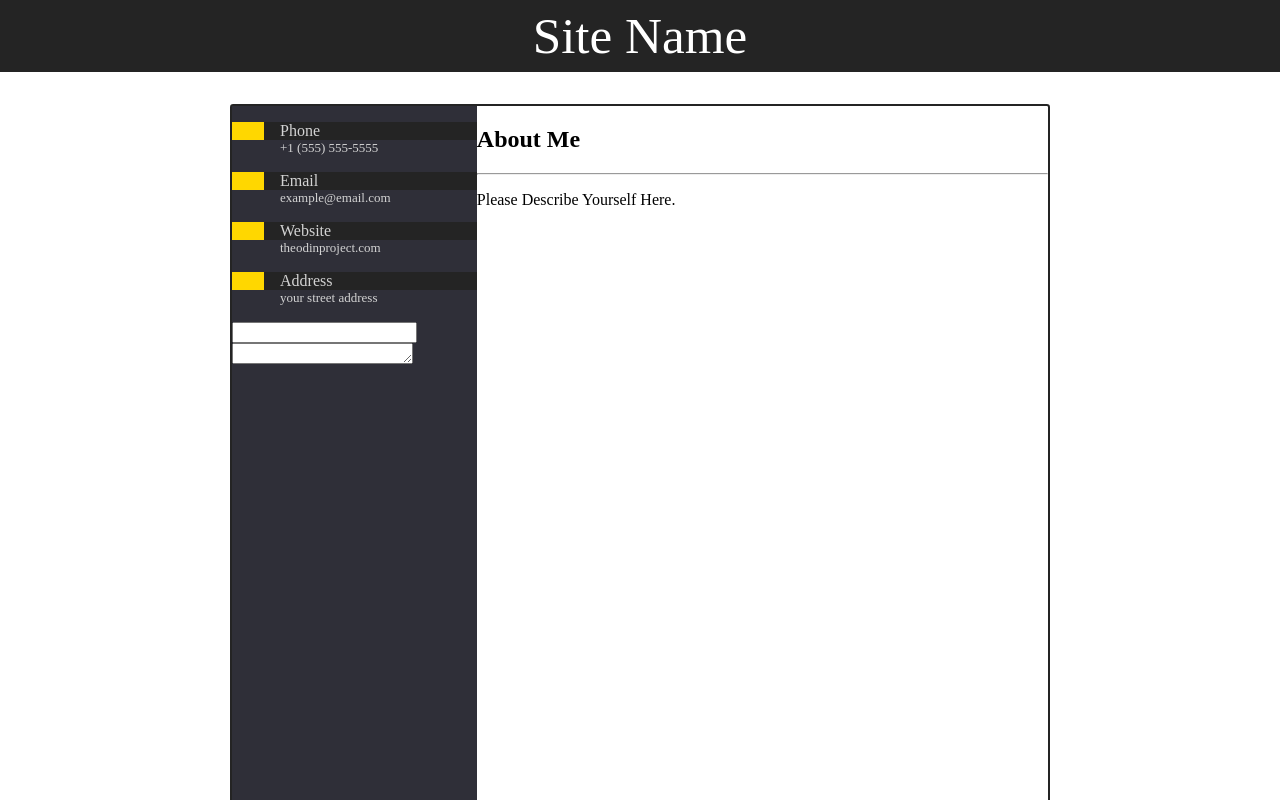
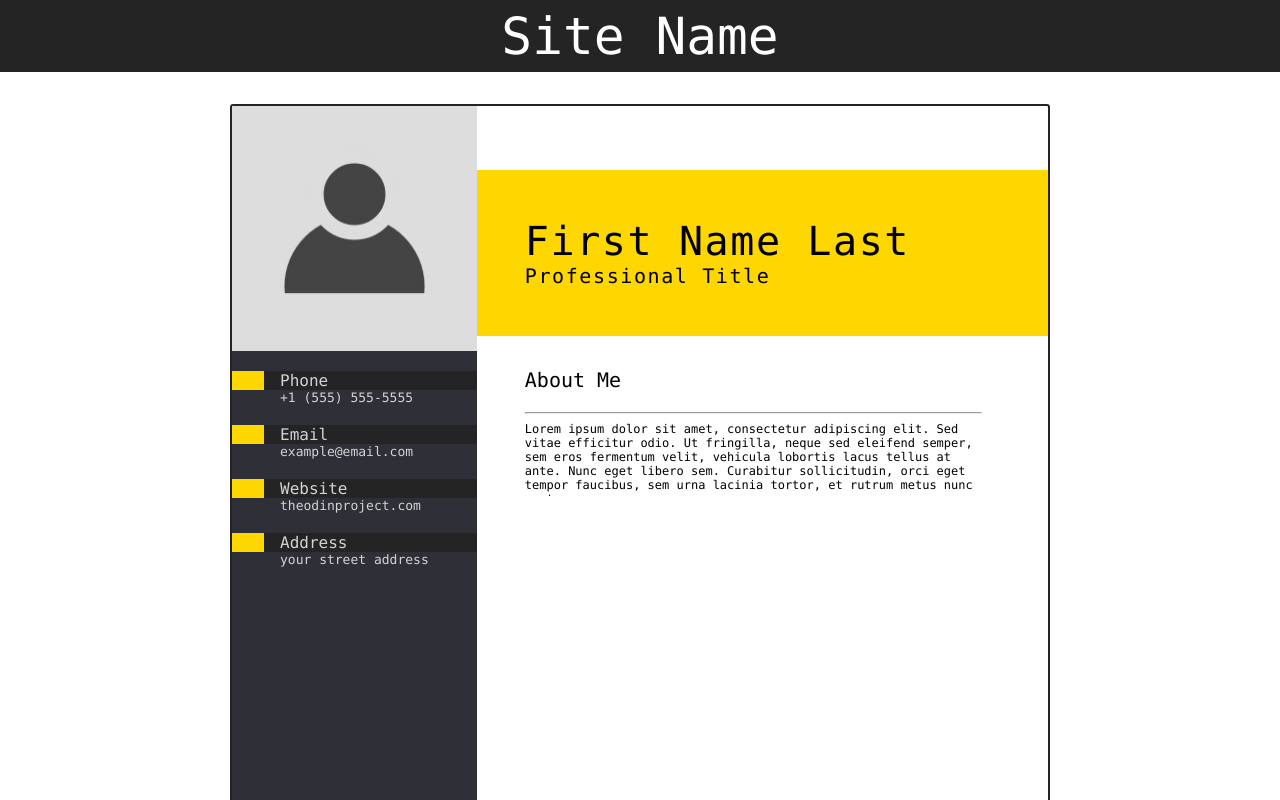
Before and after one commit to harold-mims/cv-builder, a React (Vite) app: page / in a window 1280 px wide. Shown: the top 800 px of the page. Built offline with nearby package versions, Linux system fonts and the light colour scheme.

Commit message:
Added Custom Photo Changer

```diff
--- a/src/components/aboutMe.jsx
+++ b/src/components/aboutMe.jsx
@@ -1,16 +1,19 @@
 import { Component } from "react";
+import { SectionHeader } from "./boilerplate";
+import { MultilineEditable } from "./editableComponent";
 
 class AboutMe extends Component {
-    render() {
-        return(
-            <div className="aboutMe">
-                <h2>About Me</h2>
-                <hr></hr>
-                <p className="aboutMeText" contentEditable="true">Please Describe Yourself Here.</p>
-            </div>
-        );
-    }
-
+  render() {
+    return (
+      <div className="aboutMe">
+        <SectionHeader className="aboutMeHeader" defaultValue="About Me" />
+        <MultilineEditable
+          className="aboutMeText"
+          defaultValue="Lorem ipsum dolor sit amet, consectetur adipiscing elit. Sed vitae efficitur odio. Ut fringilla, neque sed eleifend semper, sem eros fermentum velit, vehicula lobortis lacus tellus at ante. Nunc eget libero sem. Curabitur sollicitudin, orci eget tempor faucibus, sem urna lacinia tortor, et rutrum metus nunc eget magna."
+        />
+      </div>
+    );
+  }
 }
 
 export default AboutMe;
--- a/src/components/boilerplate.jsx
+++ b/src/components/boilerplate.jsx
@@ -12,4 +12,16 @@ function Footer() {
 
 }
 
-export {Navbar, Footer}
+// eslint-disable-next-line react/prop-types
+function SectionHeader({className, defaultValue = "Section Header"}) {
+    return (
+        <>
+            <p className={"sectionHeader " + className}>
+            {defaultValue}
+            </p>
+            <hr className="sectionHR"></hr>
+        </>
+    );
+}
+
+export {Navbar, Footer, SectionHeader}
--- a/src/components/contactInfo.jsx
+++ b/src/components/contactInfo.jsx
@@ -1,4 +1,5 @@
 import { Component } from "react";
+import { MultilineEditable } from "./editableComponent";
 
 class ContactInfo extends Component {
     constructor(props) {
@@ -14,7 +15,7 @@ class ContactInfo extends Component {
                     <div className="contactAccent"></div>
                     <p className="contactMethod">{contactMethod}</p>
                 </div>
-                <p className="contactInfo" contentEditable>{defaultValue}</p>
+                <MultilineEditable className="contactInfo" defaultValue={defaultValue} />
             </div>
         );
     }
--- a/src/components/cv.jsx
+++ b/src/components/cv.jsx
@@ -1,19 +1,28 @@
 import AboutMe from "./aboutMe";
 import ContactInfo from "./contactInfo";
-import { InlineEditable, MultilineEditable, } from "./editableComponent";
+import NameTitle from "./nameTitle";
+import { ChangableImage } from "./editableComponent";
 
 export default function Cv() {
   return (
     <div className="cv-wrapper">
       <div className="cvLeftColumn">
-        <ContactInfo contactMethod="Phone" defaultValue="+1 (555) 555-5555" />
-        <ContactInfo contactMethod="Email" defaultValue="example@email.com" />
-        <ContactInfo contactMethod="Website" defaultValue="theodinproject.com" />
-        <ContactInfo contactMethod="Address" defaultValue="your street address" />
-        <InlineEditable />
-        <MultilineEditable />
+        <ChangableImage src="../../public/placeholder_icon.jpg" />
+        <div className="contactWrapper">
+          <ContactInfo contactMethod="Phone" defaultValue="+1 (555) 555-5555" />
+          <ContactInfo contactMethod="Email" defaultValue="example@email.com" />
+          <ContactInfo
+            contactMethod="Website"
+            defaultValue="theodinproject.com"
+          />
+          <ContactInfo
+            contactMethod="Address"
+            defaultValue="your street address"
+          />
+        </div>
       </div>
       <div className="cvRightColumn">
+        <NameTitle />
         <AboutMe />
       </div>
     </div>
--- a/src/components/editableComponent.jsx
+++ b/src/components/editableComponent.jsx
@@ -1,6 +1,5 @@
 import { Component } from "react";
 
-// https://www.emgoto.com/react-inline-edit/
 // https://www.freepik.com/free-psd/clean-modern-resume-cv-template_14721872.htm#query=cv%20template&position=0&from_view=keyword&track=ais
 
 class InlineEditable extends Component {
@@ -8,31 +7,29 @@ class InlineEditable extends Component {
     super(props);
 
     this.state = {
-            textValuealue: '',
+      textValue: "",
     };
   }
 
   onEdit = (e) => {
-        this.setState ({
-            textValue: e.target.value
-
+    this.setState({
+      textValue: e.target.value,
     });
-        console.log(e)
-    }
+  };
 
   render() {
     // eslint-disable-next-line react/prop-types
-        const {textValue} = this.props;
+    const { defaultValue, textValue, className } = this.props;
 
-        return(
+    return (
       <input
-                className="inlineEditable"
+        className={"inlineEditable " + className}
         onChange={this.onEdit}
         value={textValue}
+        placeholder={defaultValue}
       />
     );
   }
-
 }
 
 class MultilineEditable extends Component {
@@ -40,31 +37,87 @@ class MultilineEditable extends Component {
     super(props);
 
     this.state = {
-            textValuealue: '',
+      textValue: "",
     };
   }
 
   onEdit = (e) => {
-        this.setState ({
-            textValue: e.target.value
+    this.setState({
+      textValue: e.target.value,
+    });
 
-        });
-        console.log(e)
+    console.log(e);
+  };
+
+  onKeyDown = (e) => {
+    if (e.key === "Escape") {
+      e.target.blur();
     }
+  };
+
+  onInput = (e) => {
+    e.target.style.height = "5px";
+    e.target.style.height = e.target.scrollHeight + "px";
+  };
 
   render() {
     // eslint-disable-next-line react/prop-types
-        const {textValue} = this.props;
+    const { defaultValue, textValue, className } = this.props;
 
-        return(
+    return (
       <textarea
         rows={1}
-                className="multilineEditable"
+        className={"multilineEditable " + className}
         onChange={this.onEdit}
+        onKeyDown={this.onKeyDown}
+        onInput={this.onInput}
         value={textValue}
+        placeholder={defaultValue}
       />
     );
   }
+}
 
+class ChangableImage extends Component {
+  constructor() {
+    super();
+
+    this.state = {
+        imgURL: "",
+    };
   }
-export { InlineEditable, MultilineEditable,}
+
+  changeImage = (e) => {
+    if (e.target.files.length) {
+      this.setState({
+          imgURL: URL.createObjectURL(e.target.files[0]),
+      });
+      console.log(URL.createObjectURL(e.target.files[0]));
+    }
+  };
+
+  render() {
+    // eslint-disable-next-line react/prop-types
+    const { className, src } = this.props;
+    const { imgURL } = this.state;
+
+    return (
+      <>
+        <label htmlFor="change-img-btn">
+          <img
+            className={"cv-image " + className}
+            src={imgURL ? imgURL : src}
+          />
+        </label>
+        <input
+          type="file"
+          id="change-img-btn"
+          style={{ display: "none" }}
+          onChange={this.changeImage}
+        />
+      </>
+    );
+  }
+}
+
+export { InlineEditable, MultilineEditable, ChangableImage };
--- /dev/null
+++ b/src/components/nameTitle.jsx
@@ -0,0 +1,21 @@
+import { Component } from "react";
+import { MultilineEditable } from "./editableComponent";
+
+class NameTitle extends Component {
+  render() {
+    return (
+      <div className="nameTitle flexcol">
+        <MultilineEditable
+          className="name spacedLetters"
+          defaultValue="First Name Last Name"
+        />
+        <MultilineEditable
+          className="professionalTitle spacedLetters"
+          defaultValue="Professional Title"
+        />
+      </div>
+    );
+  }
+}
+
+export default NameTitle;
--- a/src/index.css
+++ b/src/index.css
@@ -1,3 +1,9 @@
+html * {
+  font-size: 16px;
+  /*font-family: 'Gill Sans', 'Gill Sans MT', Calibri, 'Trebuchet MS', sans-serif, sans-serif;*/
+  font-family: "Consolas", "Lucida Console", "Courier New", monospace;
+}
+
 body {
   margin: 0;
 
@@ -28,7 +34,7 @@ body {
 }
 
 .site-title {
-  font-size: 3.2em;
+  font-size: 3.2rem;
   line-height: 1.1;
 
   padding: 0.5rem;
@@ -40,7 +46,7 @@ body {
 }
 
 h1 {
-  font-size: 3.2em;
+  font-size: 3.2rem;
   line-height: 1.1;
 }
 
@@ -57,9 +63,30 @@ h1 {
   margin: 0;
 }
 
+::placeholder {
+  opacity: 1;
+  color: inherit;
+}
+
+.spacedLetters {
+  letter-spacing: 0.1rem;
+}
+
+/* Generic Flex Styling */
+.flexcol {
+  display: flex;
+  flex-direction: column;
+}
+
+.flexrow {
+  display: flex;
+  flex-direction: row;
+}
+
 /* Start of the CV Styling */
 
 .cv-wrapper {
+
   align-self: center;
   aspect-ratio: 8.5/11;
   border: 2px solid #242424;
@@ -87,7 +114,7 @@ h1 {
 
 /* CV Components Styling */
 .contactInfoWrapper {
-  margin: 1rem 0;
+  margin: 16px 0;
 }
 .contactMethodWrapper {
   background-color: #242424;
@@ -99,8 +126,8 @@ h1 {
 
 .contactAccent {
   background-color: gold;
-  width: 2rem;
-  margin-right: 1rem;
+  width: 32px;
+  margin-right: 16px;
 }
 
 .contactMethod,
@@ -109,6 +136,64 @@ h1 {
 }
 
 .contactInfo {
-  margin-left: 3rem;
+  margin-left: 48px;
   font-size: small;
+  width: calc(100% - 48px);
+  color: lightgray;
 }
+
+.inlineEditable,
+.multilineEditable {
+  background-color: transparent;
+  border: 0;
+  padding: 0;
+}
+
+.multilineEditable {
+  resize: none;
+  overflow: hidden;
+  min-height: fit-content;
+  max-height: 200px;
+}
+
+.inlineEditable:hover,
+.multilineEditable:hover {
+  background-color: gray;
+  cursor: pointer;
+}
+
+.sectionHeader {
+  font-size: 20px;
+}
+
+.nameTitle{
+  background-color: gold;
+  margin: 64px 0 32px 0;
+  padding: 48px;
+}
+
+.name {
+  font-size:40px;
+}
+
+.professionalTitle{
+  font-size: 20px;
+}
+
+.aboutMe {
+  width: 80%;
+  padding: 0 48px;
+}
+
+.aboutMeText {
+  width: 100%;
+  font-size: 12px;
+  height: 74px
+}
+
+.cv-image {
+  width: 100%;
+  object-fit: cover;
+  min-height: 240px;
+  max-height: 325px;
+}
```
Also changed, not shown: src/components/addElementBtn.jsx (added, +35 -0 lines), public/placeholder_icon.jpg (added). Lines whose indentation alone changed are shown as unchanged.
